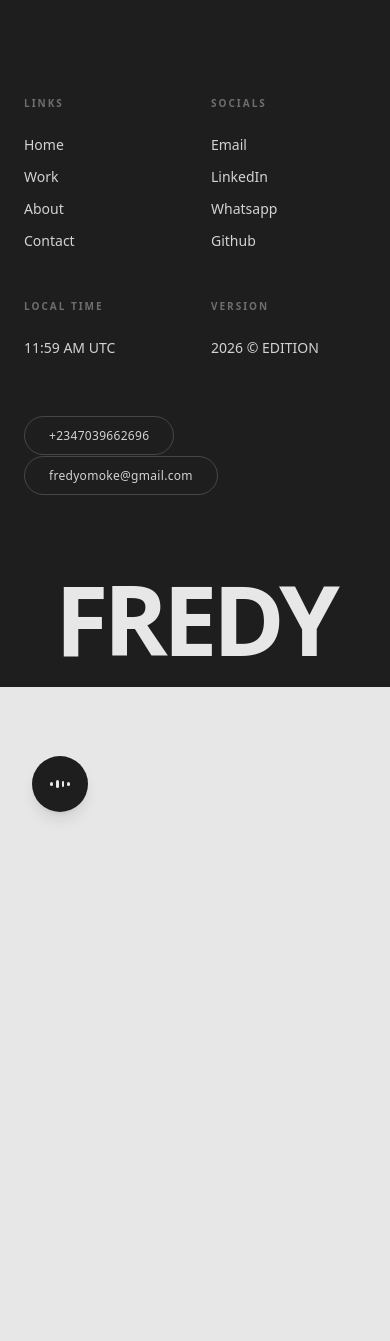
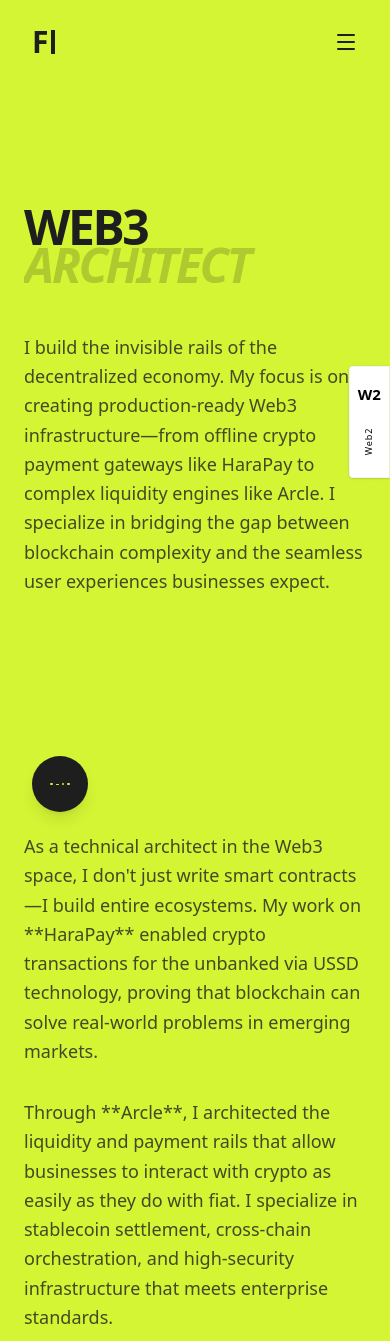
Before and after one commit to omokeify/portfolio, a React (Vite) app: page /web3-about in a window 390 px wide. Shown: the top 1341 px of the page. Before the commit the page ends 844 px from the top, so only its background shows below. Built offline with nearby package versions, Linux system fonts and the light colour scheme; a web font is replaced by a local one.

Commit message:
\feat: Web3 specific About page and mobile-ready Web3 Switch Badge"

```diff
--- a/src/App.tsx
+++ b/src/App.tsx
@@ -21,6 +21,7 @@
 import ProjectDetail from "./pages/ProjectDetail";
 import Web3Portfolio from "./pages/Web3Portfolio";
 import Web3Works from "./pages/Web3Works";
+import Web3About from "./pages/Web3About";
 
 export default function App() {
   useEffect(() => {
@@ -63,6 +64,7 @@
           <Route path="/project/:slug" element={<ProjectDetail />} />
           <Route path="/web3" element={<Web3Portfolio />} />
           <Route path="/web3-works" element={<Web3Works />} />
+          <Route path="/web3-about" element={<Web3About />} />
         </Routes>
         <Footer />
       </div>
--- a/src/components/Footer.tsx
+++ b/src/components/Footer.tsx
@@ -62,7 +62,7 @@
               <ul className="space-y-3 font-medium text-sm">
                 <li><MagneticButton><Link to={isWeb3 ? "/web3" : "/"} className={`${textNormalClass} ${hoverClass} transition-colors inline-block`}>Home</Link></MagneticButton></li>
                 <li><MagneticButton><Link to={isWeb3 ? "/web3-works" : "/works"} className={`${textNormalClass} ${hoverClass} transition-colors inline-block`}>Work</Link></MagneticButton></li>
-                <li><MagneticButton><Link to="/about" className={`${textNormalClass} ${hoverClass} transition-colors inline-block`}>About</Link></MagneticButton></li>
+                <li><MagneticButton><Link to={isWeb3 ? "/web3-about" : "/about"} className={`${textNormalClass} ${hoverClass} transition-colors inline-block`}>About</Link></MagneticButton></li>
                 <li><MagneticButton><a href="https://wa.me/2347039662696" target="_blank" rel="noopener noreferrer" className={`${textNormalClass} ${hoverClass} transition-colors inline-block`}>Contact</a></MagneticButton></li>
               </ul>
             </div>
--- a/src/components/Navbar.tsx
+++ b/src/components/Navbar.tsx
@@ -23,7 +23,7 @@
 
   const links = isWeb3 ? [
     { name: "Home", href: "/web3" },
-    { name: "About", href: "/about" },
+    { name: "About", href: "/web3-about" },
     { name: "Works", href: "/web3-works" },
     { name: "Contact", href: "https://wa.me/2347039662696" },
   ] : [
--- a/src/components/Web3Badge.tsx
+++ b/src/components/Web3Badge.tsx
@@ -1,4 +1,4 @@
-import { useState } from "react";
+import React, { useState } from "react";
 import { Link, useLocation, useNavigate } from "react-router-dom";
 import { motion, AnimatePresence } from "motion/react";
 
@@ -31,7 +31,7 @@
       <a
         href={isWeb3 ? "/" : "/web3"}
         onClick={handleClick}
-        className="fixed right-0 top-1/2 -translate-y-1/2 bg-white border border-sec/10 px-2 py-6 flex flex-col items-center gap-4 z-50 hidden lg:flex rounded-l-md shadow-sm hover:bg-gray-100 transition-colors cursor-pointer group"
+        className="fixed right-0 top-1/2 -translate-y-1/2 bg-white border border-sec/10 px-2 py-6 flex flex-col items-center gap-4 z-50 rounded-l-md shadow-sm hover:bg-gray-100 transition-colors cursor-pointer group scale-75 md:scale-100 origin-right"
       >
         <span className="font-bold text-xl text-black group-hover:scale-110 transition-transform">
           {isWeb3 ? "W2" : "W3"}
--- /dev/null
+++ b/src/pages/Web3About.tsx
@@ -0,0 +1,176 @@
+import { useEffect, useRef, ReactNode } from "react";
+import { useInView, motion } from "motion/react";
+import { RevealLine, FadeIn } from "../components/Animations";
+import { ArrowUpRight } from "lucide-react";
+
+interface ThemeSectionProps {
+  mainColor: string;
+  secColor: string;
+  children: ReactNode;
+  className?: string;
+}
+
+function ThemeSection({ mainColor, secColor, children, className = "" }: ThemeSectionProps) {
+  const ref = useRef<HTMLDivElement>(null);
+  const isInView = useInView(ref, { margin: "-50% 0px -50% 0px" });
+
+  useEffect(() => {
+    if (isInView) {
+      document.documentElement.style.setProperty('--color-main', mainColor);
+      document.documentElement.style.setProperty('--color-sec', secColor);
+      document.body.style.backgroundColor = mainColor;
+      document.body.style.color = secColor;
+    }
+  }, [isInView, mainColor, secColor]);
+
+  return (
+    <div ref={ref} className={className}>
+      {children}
+    </div>
+  );
+}
+
+export default function Web3About() {
+  // Reset theme on unmount
+  useEffect(() => {
+    return () => {
+      document.documentElement.style.setProperty('--color-main', '#e7e7e7');
+      document.documentElement.style.setProperty('--color-sec', '#1e1e1e');
+      document.body.style.backgroundColor = '#e7e7e7';
+      document.body.style.color = '#1e1e1e';
+    };
+  }, []);
+
+  return (
+    <main className="min-h-screen transition-colors duration-700 overflow-hidden">
+
+      {/* Intro Section */}
+      <ThemeSection mainColor="#0a0a0a" secColor="#e7e7e7" className="w-full pt-40 pb-20 px-6 md:px-12 lg:px-24">
+        <div className="w-full flex flex-col md:flex-row gap-8 justify-between relative">
+          <div className="pt-12 pb-7">
+            <RevealLine>
+              <h1 className="text-5xl md:text-6xl lg:text-9xl font-bold tracking-tighter leading-[0.8] text-sec mb-12 uppercase">
+                Web3 <br /> <span className="opacity-20 italic">Architect</span>
+              </h1>
+            </RevealLine>
+            <FadeIn delay={0.2}>
+              <p className="text-lg lg:text-xl xl:text-3xl leading-relaxed max-w-full lg:max-w-4xl xl:max-w-5xl text-sec/80 font-medium">
+                I build the invisible rails of the decentralized economy. My focus is on creating production-ready Web3 infrastructure—from offline crypto payment gateways like HaraPay to complex liquidity engines like Arcle. I specialize in bridging the gap between blockchain complexity and the seamless user experiences businesses expect.
+              </p>
+            </FadeIn>
+          </div>
+        </div>
+      </ThemeSection>
+
+      {/* Detailed Text & Image Section */}
+      <ThemeSection mainColor="#1e1e1e" secColor="#e7e7e7" className="w-full py-32 px-6 md:px-12 lg:px-24">
+        <div className="w-full flex flex-col md:flex-row gap-16 items-center">
+          <div className="w-full md:w-1/2 flex flex-col gap-8 text-lg md:text-2xl text-sec/80 leading-relaxed justify-center font-medium">
+            <FadeIn delay={0.3}>
+              <p>
+                As a technical architect in the Web3 space, I don't just write smart contracts—I build entire ecosystems. My work on **HaraPay** enabled crypto transactions for the unbanked via USSD technology, proving that blockchain can solve real-world problems in emerging markets.
+              </p>
+            </FadeIn>
+            <FadeIn delay={0.4}>
+              <p>
+                Through **Arcle**, I architected the liquidity and payment rails that allow businesses to interact with crypto as easily as they do with fiat. I specialize in stablecoin settlement, cross-chain orchestration, and high-security infrastructure that meets enterprise standards.
+              </p>
+            </FadeIn>
+            <FadeIn delay={0.5}>
+              <p>
+                My philosophy is simple: technology should be powerful but invisible. Whether it's Hedera SDK integrations or optimizing gas for high-frequency transactions, I ensure the underlying complexity never compromises the end-user experience.
+              </p>
+            </FadeIn>
+          </div>
+          <div className="relative overflow-hidden h-[60vh] md:h-[80vh] w-full md:w-1/2 rounded-[3rem] border border-sec/10 shadow-3xl bg-black">
+            <FadeIn delay={0.6} className="w-full h-full opacity-60">
+              <img
+                src="https://images.unsplash.com/photo-1639762681485-074b7f938ba0?q=80&w=2000&auto=format&fit=crop"
+                alt="Web3 Architecture"
+                className="w-full h-full object-cover transition-all duration-1000 hover:scale-110"
+                referrerPolicy="no-referrer"
+              />
+            </FadeIn>
+            <div className="absolute inset-0 bg-gradient-to-t from-black via-transparent to-transparent"></div>
+          </div>
+        </div>
+      </ThemeSection>
+
+      {/* Web3 Specific Skills */}
+      <ThemeSection mainColor="#0a0a0a" secColor="#e7e7e7" className="w-full pt-32 pb-16 px-6 md:px-12 lg:px-24">
+        <div className="w-full grid grid-cols-1 md:grid-cols-3 gap-12 lg:gap-20">
+          {[
+            {
+              skill: "Payment Orchestration",
+              p: "I architect payment rails that bridge crypto and fiat. My expertise covers cross-border settlement using stablecoins, USSD-to-Crypto gateways for offline accessibility, and multi-signature wallet infrastructures for secure corporate treasury management."
+            },
+            {
+              skill: "Liquidity Infrastructure",
+              p: "Building the backend of decentralized finance—leveraging smart contracts and off-chain liquidity engines to ensure instant, low-cost swaps and payments. I specialize in optimizing order routing and managing deep integration with Layer 1 and Layer 2 protocols."
+            },
+            {
+              skill: "Protocol Integration",
+              p: "Deep technical experience with Hedera, Ethereum, and Polygon. I build robust SDK wrappers and middleware that allow legacy enterprises to communicate with distributed ledgers without rebuilding their entire stack from scratch."
+            }
+          ].map((item, index) => (
+            <FadeIn key={index} delay={0.2 + index * 0.1} className="flex flex-col group">
+              <div className="flex flex-col gap-6 mb-8">
+                <span className="text-thr font-bold tracking-widest text-xs">0{index + 1} // ARCHITECTURE</span>
+                <div className="w-full h-[1px] bg-sec/10 group-hover:bg-thr/50 transition-colors"></div>
+              </div>
+              <h3 className="text-3xl font-bold tracking-tight text-sec mb-6 uppercase">
+                {item.skill}
+              </h3>
+              <p className="text-lg text-sec/50 leading-relaxed font-medium">
+                {item.p}
+              </p>
+            </FadeIn>
+          ))}
+        </div>
+      </ThemeSection>
+
+      {/* Impact Section */}
+      <ThemeSection mainColor="#d4f534" secColor="#1e1e1e" className="w-full pt-20 pb-40 px-6 md:px-12 lg:px-24">
+        <div className="w-full text-center">
+           <RevealLine>
+              <h2 className="text-7xl md:text-[10vw] font-bold tracking-tighter uppercase mb-20 leading-none">
+                 Moving Value <br /> <span className="opacity-30">Globally</span>
+              </h2>
+           </RevealLine>
+           <div className="grid grid-cols-1 md:grid-cols-3 gap-8">
+              <div className="bg-sec text-main p-12 rounded-[2.5rem] flex flex-col justify-between h-[400px]">
+                 <span className="text-xs font-bold tracking-widest uppercase opacity-40">Adoption</span>
+                 <h3 className="text-6xl font-bold tracking-tighter italic">Offline Crypto</h3>
+                 <p className="text-main/60 leading-relaxed">Pioneered USSD-based crypto payments for zero-data environments via HaraPay.</p>
+              </div>
+              <div className="bg-sec text-main p-12 rounded-[2.5rem] flex flex-col justify-between h-[400px]">
+                 <span className="text-xs font-bold tracking-widest uppercase opacity-40">Engineering</span>
+                 <h3 className="text-6xl font-bold tracking-tighter italic">Liquidity Rails</h3>
+                 <p className="text-main/60 leading-relaxed">Built the middleware that allows seamless fiat-to-crypto bridging for businesses.</p>
+              </div>
+              <div className="bg-sec text-main p-12 rounded-[2.5rem] flex flex-col justify-between h-[400px]">
+                 <span className="text-xs font-bold tracking-widest uppercase opacity-40">Future</span>
+                 <h3 className="text-6xl font-bold tracking-tighter italic">Stable Settlement</h3>
+                 <p className="text-main/60 leading-relaxed">Optimizing cross-border transactions using the security of Hedera and Ethereum.</p>
+              </div>
+           </div>
+        </div>
+      </ThemeSection>
+
+      {/* Bottom Navigation */}
+      <footer className="w-full py-32 bg-sec text-main flex flex-center text-center justify-center items-center">
+         <FadeIn>
+            <h2 className="text-4xl md:text-6xl font-bold tracking-tighter mb-12 uppercase">
+               Interested in my <br /> <span className="opacity-40">System Design?</span>
+            </h2>
+            <div className="flex flex-col md:flex-row gap-6 justify-center">
+               <a href="https://wa.me/2347039662696" className="bg-main text-sec px-12 py-6 rounded-full font-bold uppercase tracking-widest text-xs hover:scale-105 transition-transform">
+                  Contact Architect
+               </a>
+            </div>
+         </FadeIn>
+      </footer>
+
+    </main>
+  );
+}
```
